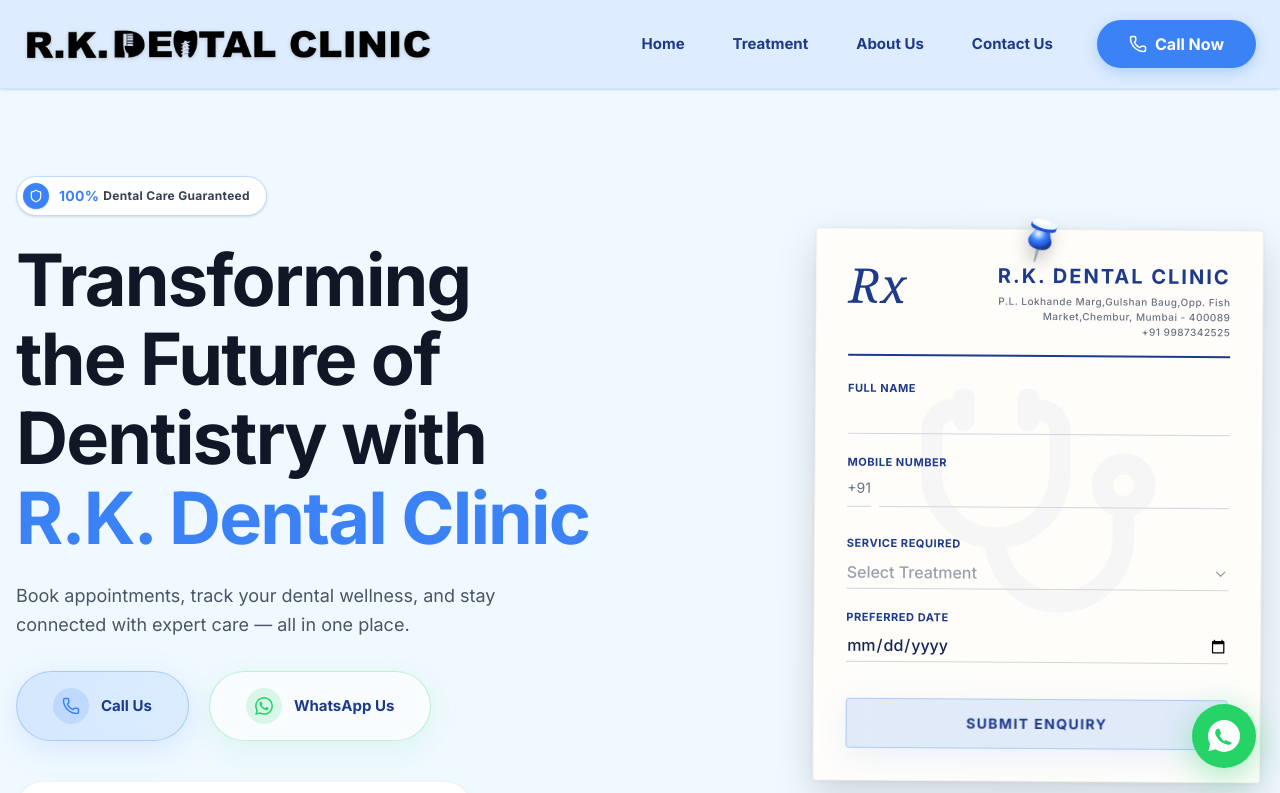
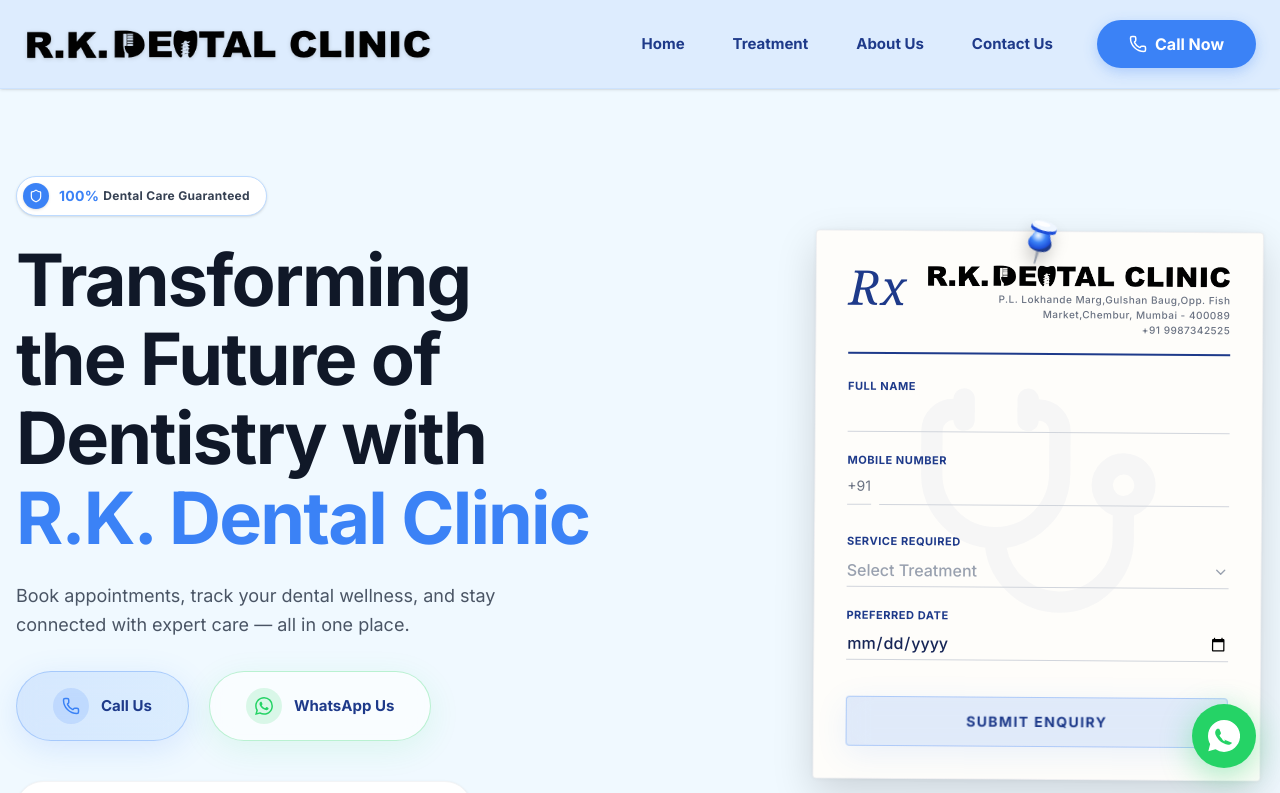
Before and after one commit to khusshis/dental, a React (Vite) app: page / in a window 1280 px wide. Shown: the top 793 px of the page. Built offline with nearby package versions, Linux system fonts and the light colour scheme.

Commit message:
Replace form header text with logo

```diff
--- a/src/App.tsx
+++ b/src/App.tsx
@@ -446,7 +446,7 @@
                   <span className="text-5xl font-serif italic text-[#1e3a8a] leading-none">Rx</span>
                 </div>
                 <div className="text-right">
-                  <h2 className="text-xl font-bold text-[#1e3a8a] uppercase tracking-widest">R.K. Dental Clinic</h2>
+                  <img src="/desktop-logo.png" alt="R.K. Dental Clinic" className="h-6 ml-auto object-contain mb-1" />
                   <p className="text-[10px] text-gray-500 font-medium tracking-wider mt-1">P.L. Lokhande Marg,Gulshan Baug,Opp. Fish Market,Chembur, Mumbai - 400089</p>
                   <p className="text-[10px] text-gray-500 font-medium tracking-wider">+91 9987342525</p>
                 </div>
```
